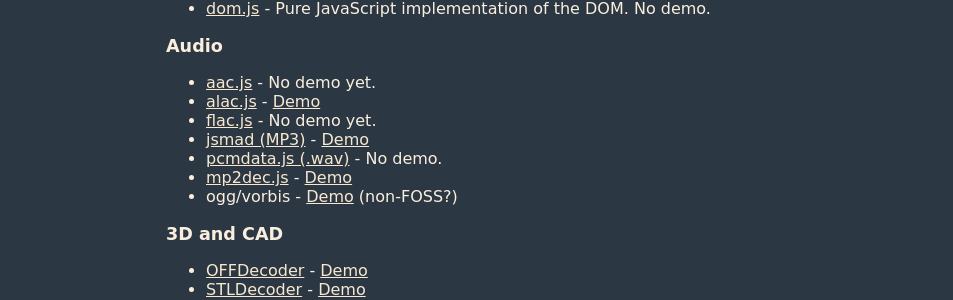
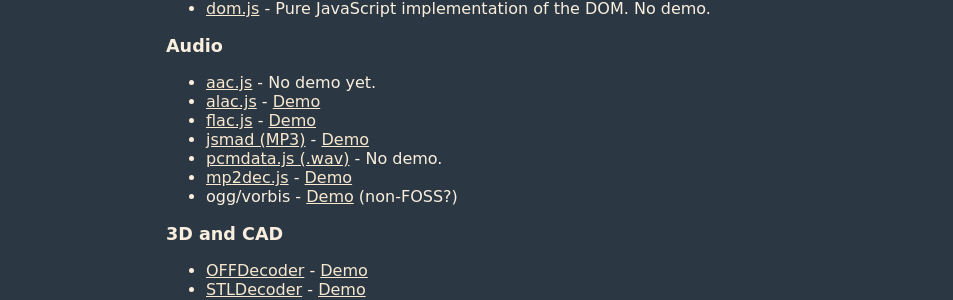
Before and after one commit to Dindows-Systems/duckinator.net, a Jekyll site: the page built from _posts/2012-05-08-javascript-magic-up-the-wazoo.markdown, in a window 1280 px wide. Shown: the part 768-1068 px from the top of the page, without its empty margins (154-1107 px from the left). Built offline with Jekyll 4.4.1, drawn with Linux system fonts in a browser that asks for light colours; Markdown is read by kramdown in place of the engine named in the settings.

Commit message:
Update ofmlabs links.

```diff
--- a/_posts/2012-05-08-javascript-magic-up-the-wazoo.markdown
+++ b/_posts/2012-05-08-javascript-magic-up-the-wazoo.markdown
@@ -43,9 +43,9 @@
 ### Audio
 
 * [aac.js](https://github.com/ofmlabs/aac.js) - No demo yet.
-* [alac.js](https://github.com/ofmlabs/alac.js) - [Demo](http://codecs.ofmlabs.org)
-* [flac.js](https://github.com/ofmlabs/flac.js) - No demo yet.
-* [jsmad (MP3)](https://github.com/ofmlabs/jsmad) - [Demo](http://codecs.ofmlabs.org)
+* [alac.js](https://github.com/ofmlabs/alac.js) - [Demo](http://labs.official.fm/codecs/alac)
+* [flac.js](https://github.com/ofmlabs/flac.js) - [Demo](http://labs.official.fm/codecs/flac)
+* [jsmad (MP3)](https://github.com/ofmlabs/jsmad) - [Demo](http://labs.official.fm/codecs/mp3)
 * [pcmdata.js (.wav)](https://github.com/jussi-kalliokoski/pcmdata.js) - No demo.
 * [mp2dec.js](https://github.com/cosinusoidally/mp2dec.js) - [Demo](http://cosinusoidally.github.com/mp2dec.js)
 * ogg/vorbis - [Demo](http://libwebpjs.hohenlimburg.org/vp8/ogg-vorbis-javascript-decoder/) (non-FOSS?)
```
